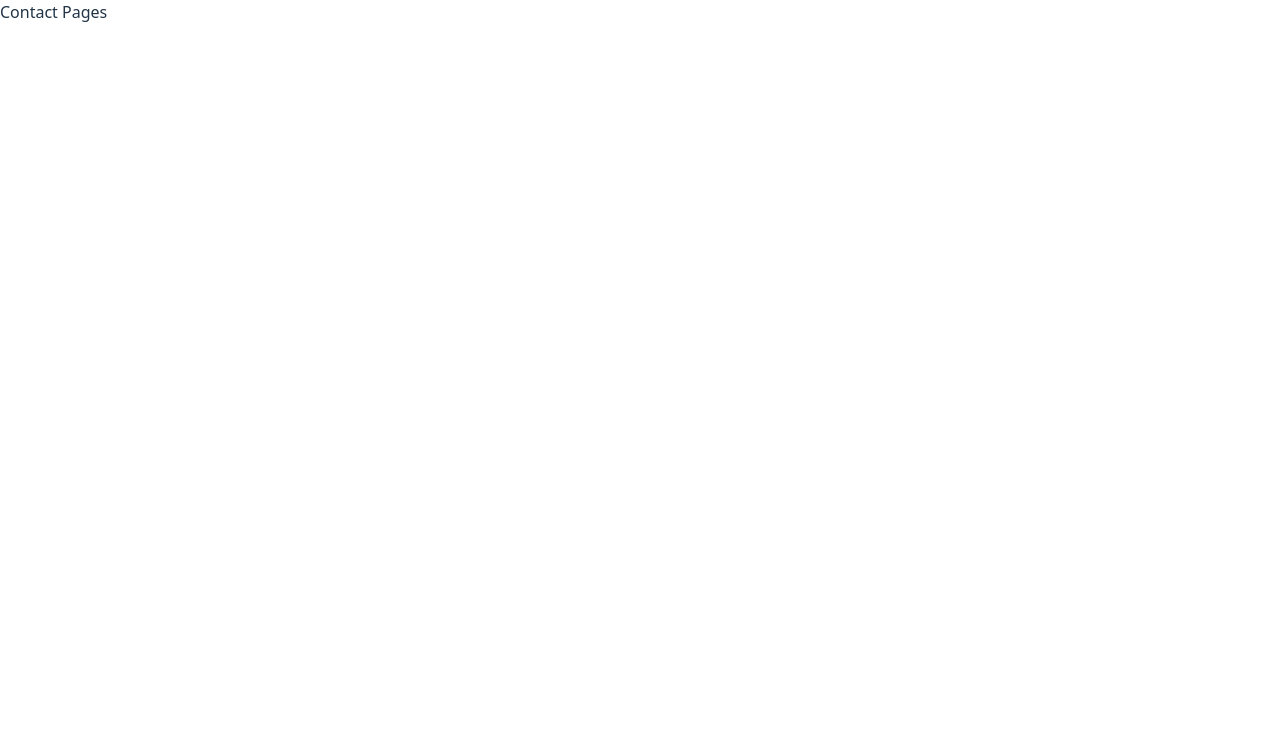
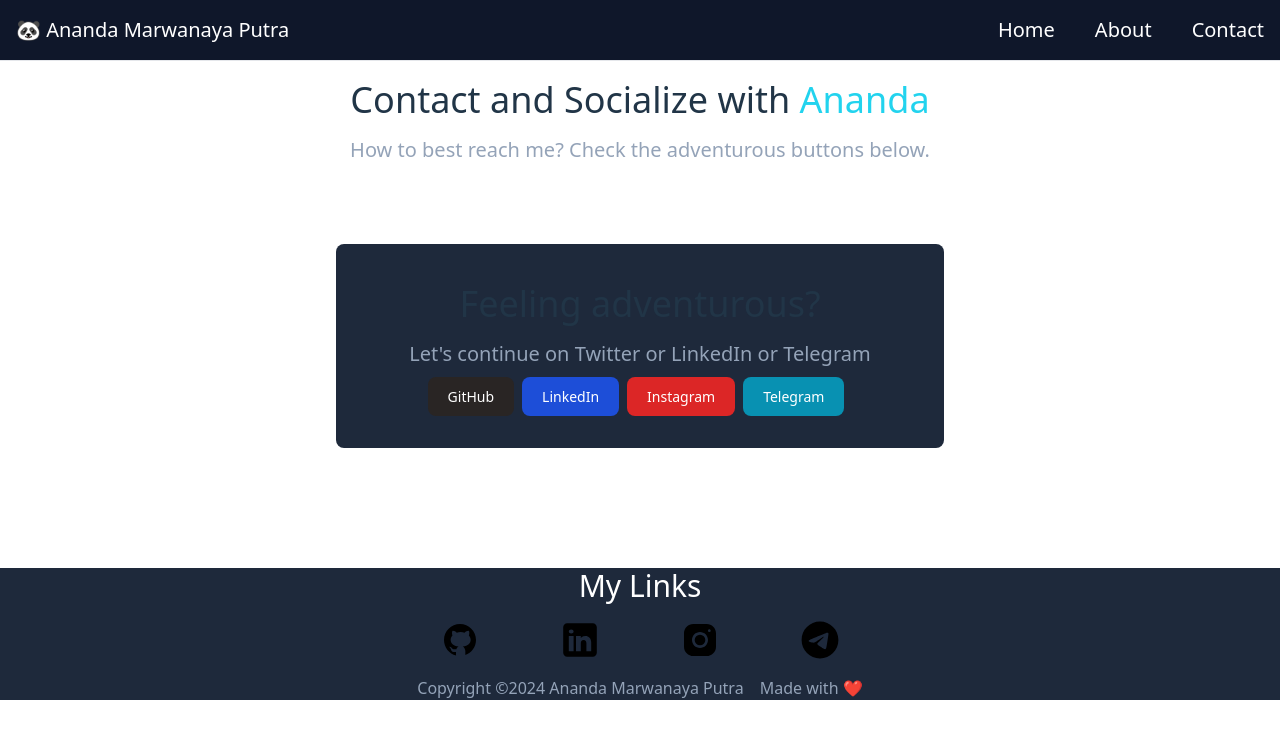
Before and after one commit to anandamarwan/anandamarwan.com, a React (Vite) app: page /contact in a window 1280 px wide. Shown: the top 738 px of the page. Built offline with nearby package versions, Linux system fonts and the light colour scheme.

Commit message:
feat: create contact.tsx

```diff
--- a/src/routes/contact.tsx
+++ b/src/routes/contact.tsx
@@ -1,7 +1,86 @@
+import { HeaderRoute } from "./header";
+import { FooterRoute } from "./footer";
+
 export function ContactRoute() {
   return (
     <div>
-      <h1>Contact Pages</h1>
+      <HeaderRoute />
+      <main className="mx-64">
+        <Introduction />
+        <SocialLinks />
+      </main>
+      <FooterRoute />
     </div>
   );
 }
+
+function Introduction() {
+  return (
+    <div className="mt-20 flex flex-col justify-center">
+      <div className="text-center space-y-4">
+        <h1 className="text-4xl sm:text-7xl md:text-4xl">
+          Contact and Socialize with{" "}
+          <span className="text-cyan-400">Ananda</span>
+        </h1>
+        <h2 className="text-slate-400 text-xl text-center">
+          How to best reach me? Check the adventurous buttons below.
+        </h2>
+      </div>
+    </div>
+  );
+}
+
+function SocialLinks() {
+  const links = [
+    {
+      href: "https://github.com/anandamarwan",
+      text: "GitHub",
+      bg: "bg-stone-800",
+      hover: "hover:bg-stone-500",
+    },
+    {
+      href: "https://www.linkedin.com/in/anandamarwan/",
+      text: "LinkedIn",
+      bg: "bg-blue-700",
+      hover: "hover:bg-blue-500",
+    },
+    {
+      href: "https://www.instagram.com/anandamarwanayaputra/",
+      text: "Instagram",
+      bg: "bg-red-600",
+      hover: "hover:bg-red-400",
+    },
+    {
+      href: "https://t.me/anandamarwan",
+      text: "Telegram",
+      bg: "bg-cyan-600",
+      hover: "hover:bg-cyan-400",
+    },
+  ];
+
+  return (
+    <section className="relative">
+      <div className="max-w-6xl mx-auto px-4 sm:px-6">
+        <div className="py-12 md:py-20 px-14">
+          <div className="max-w-3xl text-center p-10 rounded-lg bg-slate-800 space-y-4">
+            <h1 className="text-4xl">Feeling adventurous?</h1>
+            <h2 className="text-slate-400 text-xl text-center">
+              Let's continue on Twitter or LinkedIn or Telegram
+            </h2>
+            <div>
+              {links.map((link) => (
+                <a
+                  key={link.href}
+                  href={link.href}
+                  className={`focus:outline-none text-white ${link.bg} ${link.hover} focus:ring-4 focus:ring-yellow-300 font-medium rounded-lg text-sm px-5 py-2.5 me-2 mb-2 dark:focus:ring-yellow-900`}
+                >
+                  {link.text}
+                </a>
+              ))}
+            </div>
+          </div>
+        </div>
+      </div>
+    </section>
+  );
+}
```
